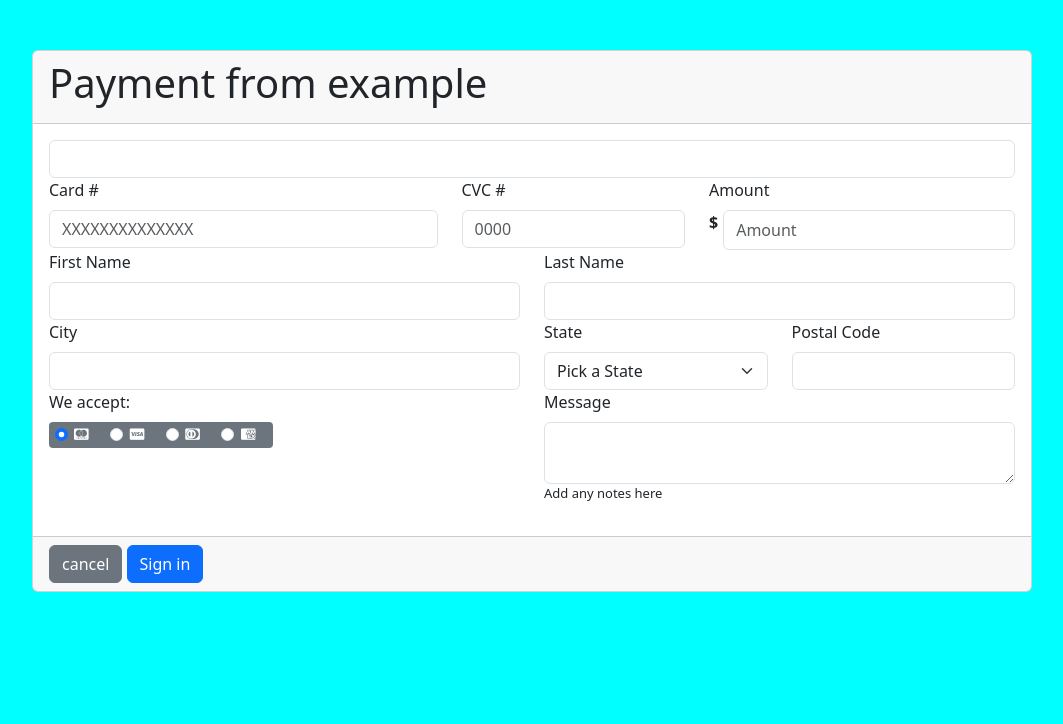
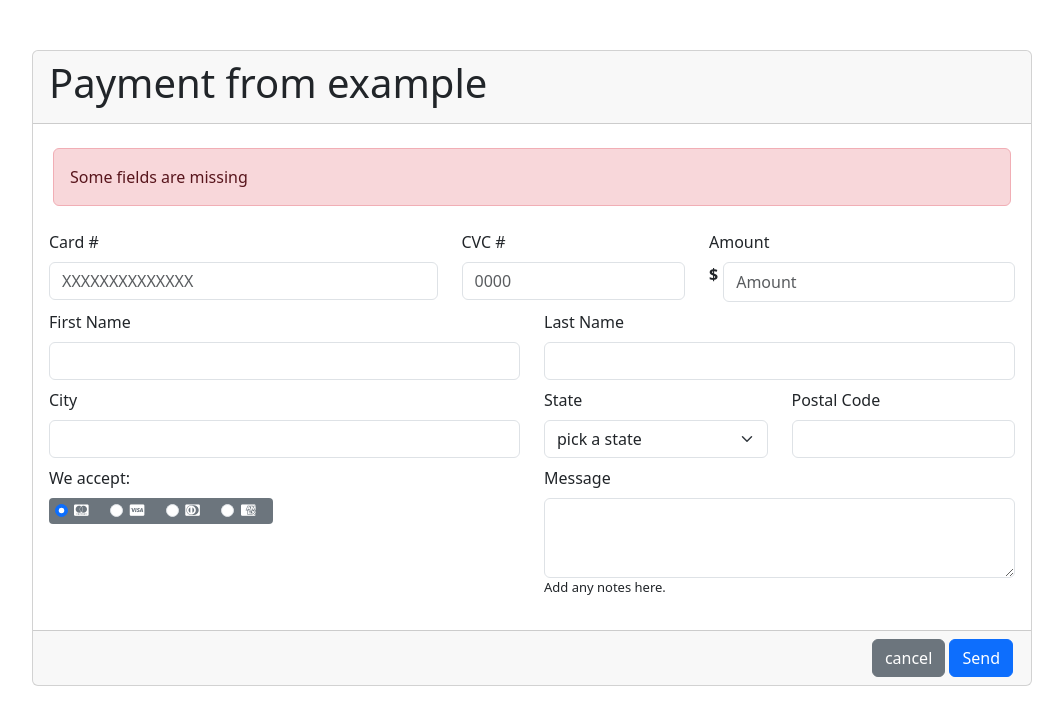
Before and after one commit to suizoperuano/HTML5Form, a plain HTML site: page index.html in a window 1280 px wide. Shown: the whole page, without its empty margins (108-1171 px from the left). Drawn offline with nearby package versions, Linux system fonts and the light colour scheme.

Commit message:
before js

```diff
--- a/index.html
+++ b/index.html
@@ -9,6 +9,7 @@
     <script src="https://kit.fontawesome.com/e89fb71851.js" crossorigin="anonymous"></script>
     <link href="https://cdn.jsdelivr.net/npm/bootstrap@5.3.0-alpha1/dist/css/bootstrap.min.css" rel="stylesheet" integrity="sha384-GLhlTQ8iRABdZLl6O3oVMWSktQOp6b7In1Zl3/Jr59b6EGGoI1aFkw7cmDA6j6gD" crossorigin="anonymous">
     <link rel="stylesheet" href="style.css">
+    <script scr="/workspace/HTML5Form/states.js"></script>
   </head>
 <body>
     <div class="myContainer">
@@ -18,10 +19,10 @@
             </div>
             <div class="card-body">
                 <form class="row-g3">
-                    <div class="row">
-                        <div class="col">
-                            <input type="email" class="form-control" id="inputEmail4">
-                        </div>
+                    <div class="row px-3">
+                      <div class="alert alert-danger ps-3" id="altert-field" role="alert">
+                        Some fields are missing
+                      </div>
                     </div>
                     <div class="row">
                         <div class="col-5 ">
@@ -57,8 +58,8 @@
                         <div class="col-3">
                           <label for="inputState" class="form-label">State</label>
                           <select id="inputState" class="form-select" placeholder="Pick a state">
-                            <option selected>Pick a State</option>
-                            <option>Florida</option>
+                            <option selected>pick a state</option>
+                            <option>Forida</option>
                             <option>California</option>
                           </select>
                         </div>
@@ -103,14 +104,16 @@
                         <div class="col-6">
                             <label for="message" class="form-label">Message</label>
                             <textarea type="text" class="form-control" id="message"></textarea>
-                            <p class="notes">Add any notes here</p>
+                            <p class="notes">Add any notes here.</p>
                         </div>
                     </div>
                   </form>
             </div>
-            <div class="card-footer text-muted">
-              <button class="btn btn-secondary">cancel</button>
-              <button type="submit" class="btn btn-primary">Sign in</button>
+            <div class="card-footer text-muted" id="footer">
+              <div class="footer-buttons">
+                <button class="btn btn-secondary">cancel</button>
+                <button type="submit" class="btn btn-primary">Send</button>
+              </div>
             </div>
       </div>
     </div>
--- a/style.css
+++ b/style.css
@@ -3,7 +3,7 @@
     font-weight: bold;
 }
 body {
-    background-color: aqua;
+    background-color: white;
 }
 .myContainer {
     width: 1000px;
@@ -21,3 +21,20 @@ body {
     padding-top: 3px;
     padding-left: 25px;
 }
+.row {
+    margin-top: 8px;
+}
+.footer-buttons {
+    position: absolute;
+    right: 18px;
+}
+#footer {
+    height: 55px;
+}
+#alert-field {
+    padding: 0px, 20px, 0px, 20px;
+    font-weight: bold;
+}
+#message {
+    min-height: 80px;
+}
```
Also changed, not shown: states.js (added, +10 -0 lines).
